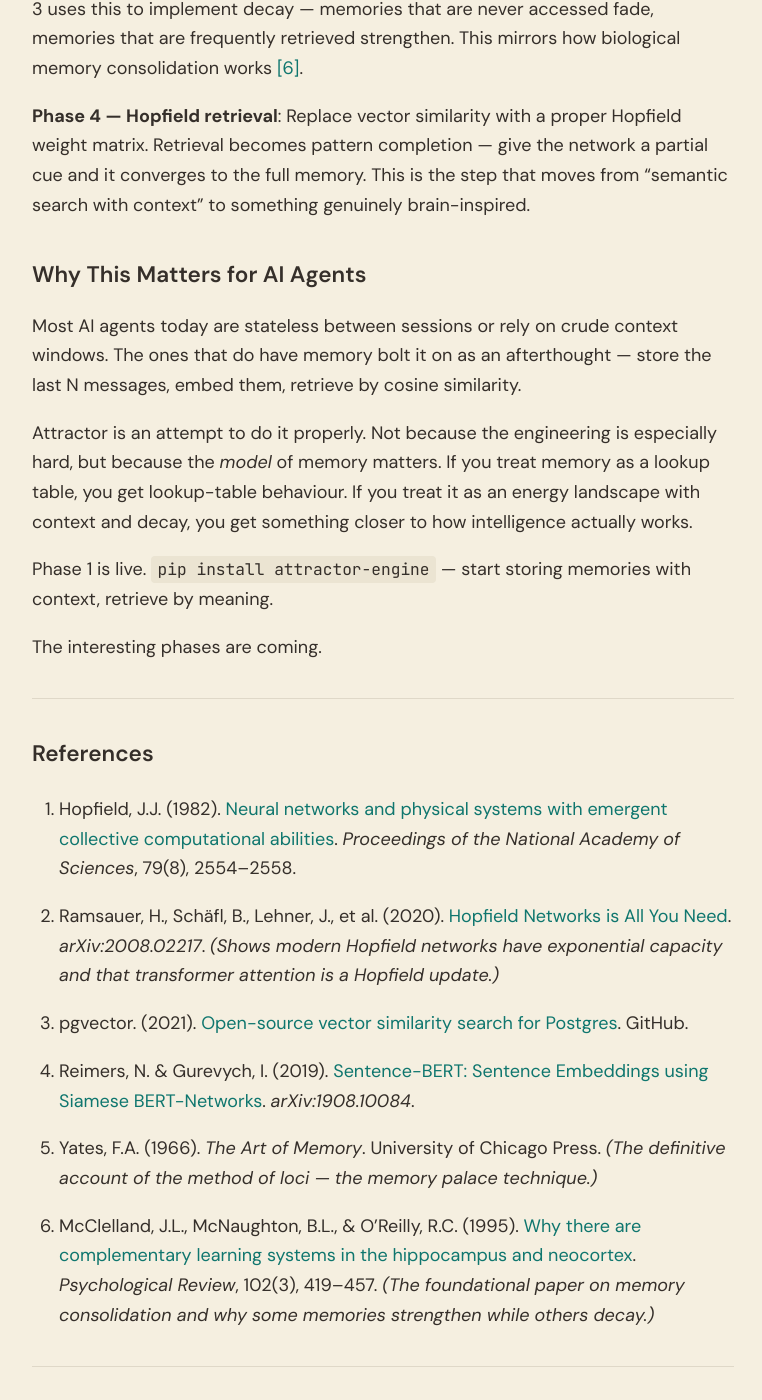
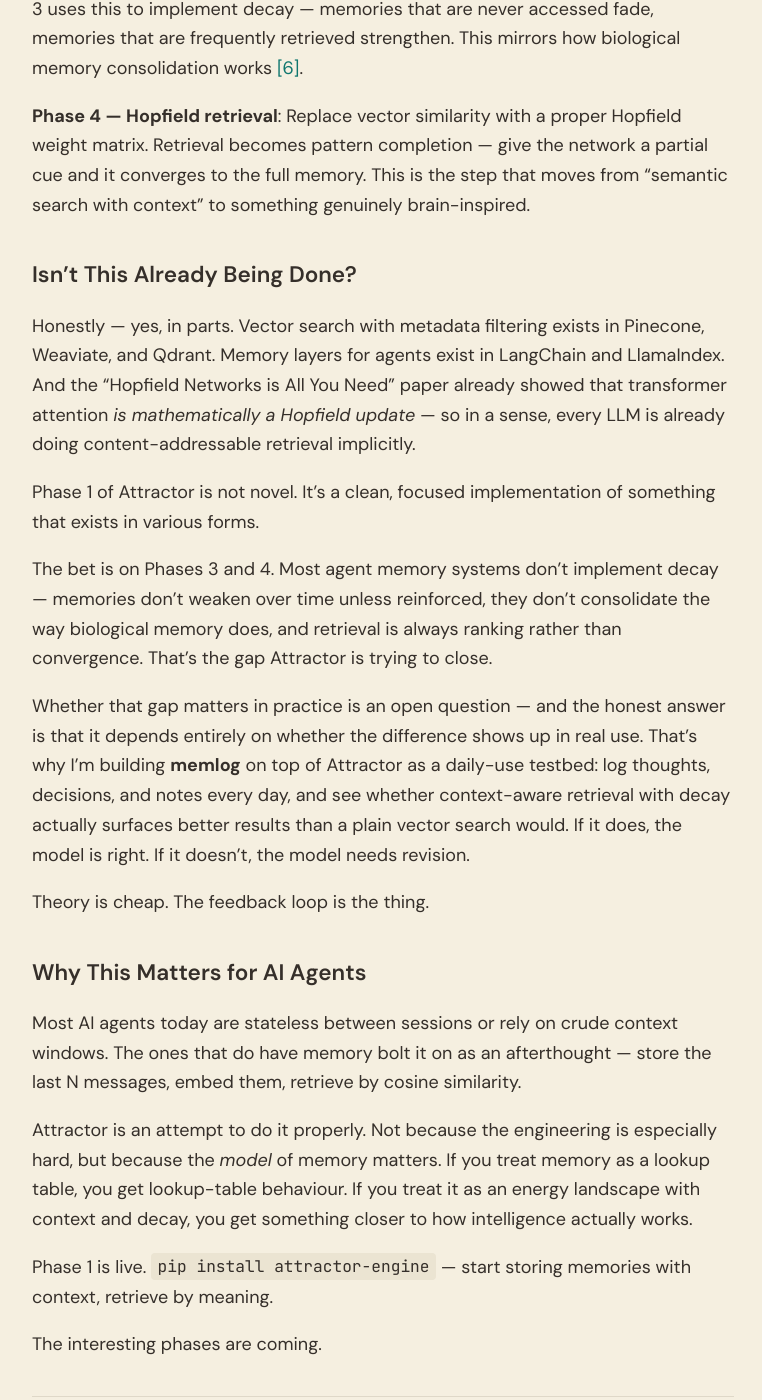
Before and after one commit to aag1091-alt/avinashgosavi.com, a Jekyll site: the page built from _posts/2026-04-05-attractor-memory-engine.md, in a window 1280 px wide and 1400 px high, scrolled down 4776 px. Shown: the whole window, without its empty margins (257-1019 px from the left). Built offline with Jekyll 4.4.1, drawn with Linux system fonts in a browser that asks for light colours.

Commit message:
Add honest 'isn't this already being done' section to Attractor post

```diff
--- a/_posts/2026-04-05-attractor-memory-engine.md
+++ b/_posts/2026-04-05-attractor-memory-engine.md
@@ -101,6 +101,18 @@
 
 **Phase 4 — Hopfield retrieval**: Replace vector similarity with a proper Hopfield weight matrix. Retrieval becomes pattern completion — give the network a partial cue and it converges to the full memory. This is the step that moves from "semantic search with context" to something genuinely brain-inspired.
 
+## Isn't This Already Being Done?
+
+Honestly — yes, in parts. Vector search with metadata filtering exists in Pinecone, Weaviate, and Qdrant. Memory layers for agents exist in LangChain and LlamaIndex. And the "Hopfield Networks is All You Need" paper already showed that transformer attention *is mathematically a Hopfield update* — so in a sense, every LLM is already doing content-addressable retrieval implicitly.
+
+Phase 1 of Attractor is not novel. It's a clean, focused implementation of something that exists in various forms.
+
+The bet is on Phases 3 and 4. Most agent memory systems don't implement decay — memories don't weaken over time unless reinforced, they don't consolidate the way biological memory does, and retrieval is always ranking rather than convergence. That's the gap Attractor is trying to close.
+
+Whether that gap matters in practice is an open question — and the honest answer is that it depends entirely on whether the difference shows up in real use. That's why I'm building **memlog** on top of Attractor as a daily-use testbed: log thoughts, decisions, and notes every day, and see whether context-aware retrieval with decay actually surfaces better results than a plain vector search would. If it does, the model is right. If it doesn't, the model needs revision.
+
+Theory is cheap. The feedback loop is the thing.
+
 ## Why This Matters for AI Agents
 
 Most AI agents today are stateless between sessions or rely on crude context windows. The ones that do have memory bolt it on as an afterthought — store the last N messages, embed them, retrieve by cosine similarity.
```
